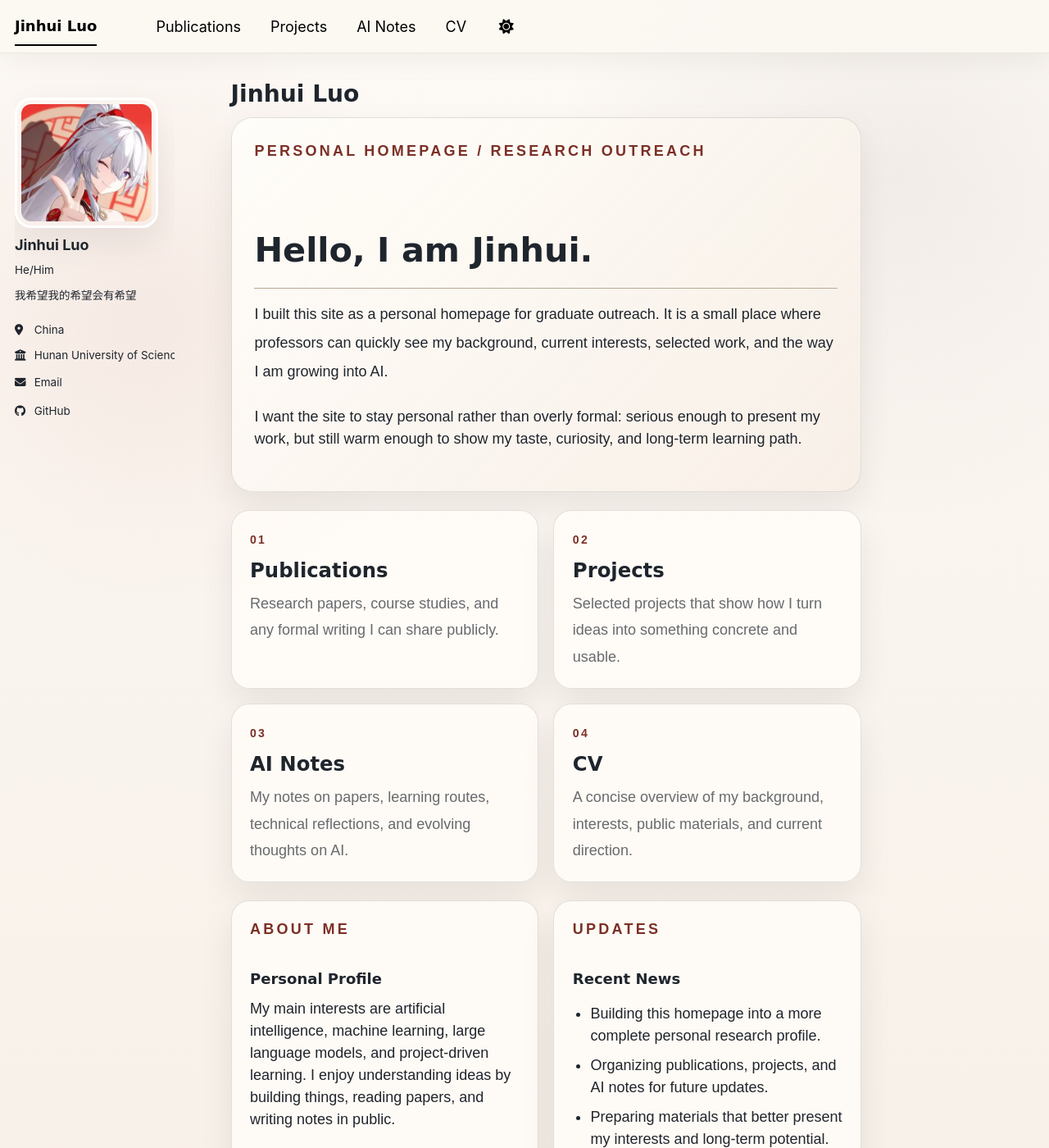
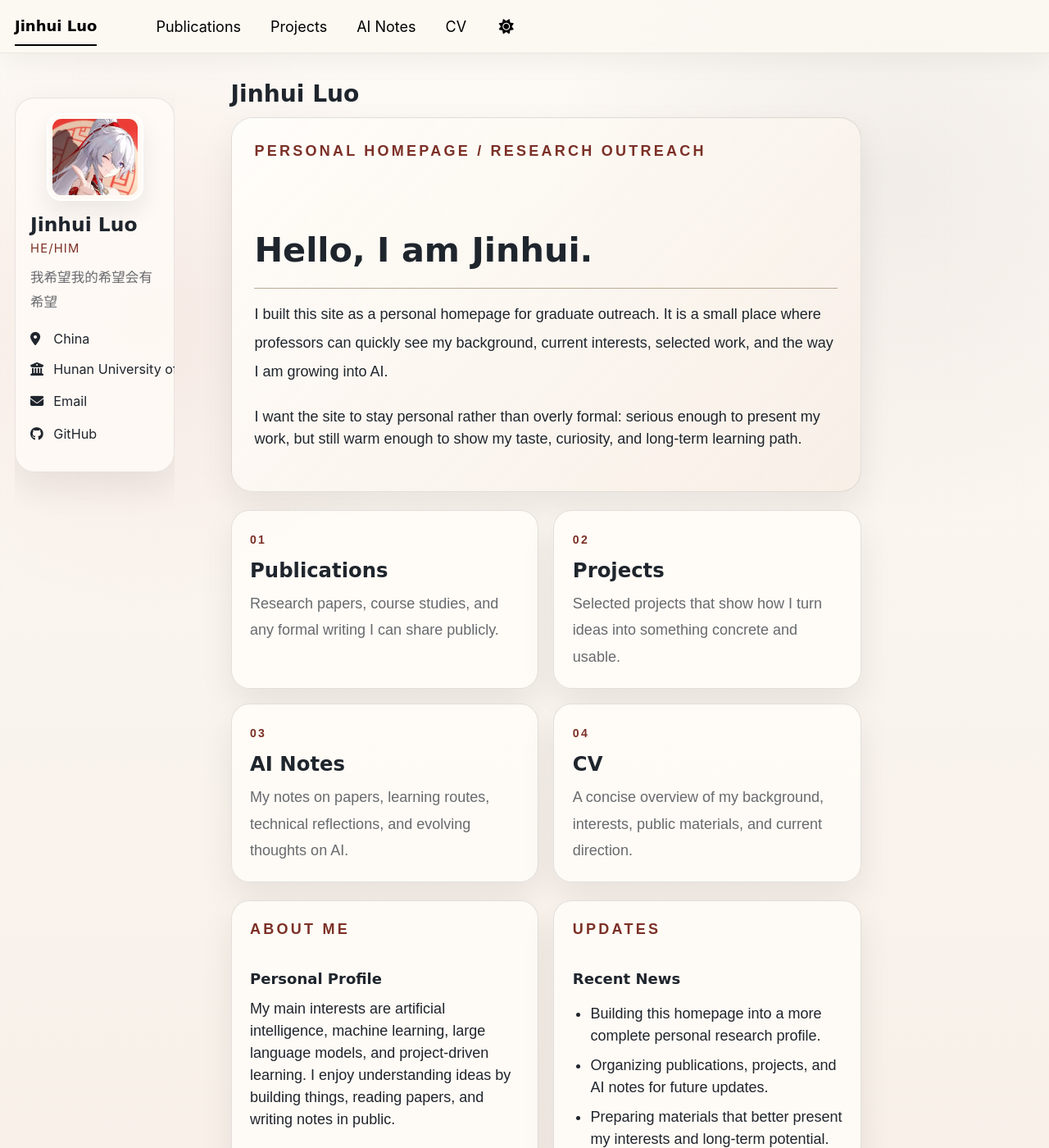
Before and after one commit to Jinhui524/Jinhui524.github.io, a Jekyll site: the page built from _pages/about.md, in a window 1280 px wide and 1400 px high. Shown: the whole window at 82% size. Built offline with Jekyll 4.4.1, drawn with Linux system fonts in a browser that asks for light colours; a script bundle is joined from its source files by our own code; library files that are not in the unit come from our copies.

Commit message:
update card

```diff
--- a/_includes/author-profile.html
+++ b/_includes/author-profile.html
@@ -4,7 +4,7 @@
   {% assign author = site.data.authors[page.author] %}{% else %}{% assign author = site.author %}
 {% endif %}
 
-<div itemscope itemtype="http://schema.org/Person">
+<div class="author-card" itemscope itemtype="http://schema.org/Person">
 
   <div class="author__avatar">
     {% if author.avatar contains "://" %}
--- a/_sass/layout/_outreach.scss
+++ b/_sass/layout/_outreach.scss
@@ -79,9 +79,9 @@ body::before {
 
 .author__avatar img,
 img.author__avatar {
-  border-radius: 20px;
-  border: 3px solid rgba(255, 255, 255, 0.92);
-  box-shadow: var(--outreach-shadow);
+  border-radius: 18px;
+  border: 2px solid rgba(255, 255, 255, 0.92);
+  box-shadow: 0 14px 28px rgba(26, 23, 20, 0.08);
 }
 
 .author__urls-wrapper .btn {
@@ -92,6 +92,89 @@ img.author__avatar {
 .author__desktop,
 .author__urls li {
   line-height: 1.8;
+}
+
+.sidebar .author-card {
+  padding: 1rem 1rem 1.15rem;
+  border-radius: 24px;
+  background: rgba(255, 251, 246, 0.86);
+  border: 1px solid rgba(31, 37, 45, 0.1);
+  box-shadow: var(--outreach-shadow);
+}
+
+.sidebar .author__avatar {
+  width: 100%;
+}
+
+.sidebar .author__avatar img,
+.sidebar img.author__avatar {
+  max-width: 118px;
+  width: 118px;
+  margin: 0 auto;
+  display: block;
+}
+
+.sidebar .author__content {
+  padding-left: 0;
+  padding-right: 0;
+  text-align: left;
+}
+
+.sidebar .author__name {
+  margin-top: 0.85rem;
+  margin-bottom: 0.25rem;
+  font-family: "Comic Sans MS", "Comic Sans", cursive;
+  font-size: 1.3rem;
+  line-height: 1.15;
+}
+
+.sidebar .author__pronouns {
+  margin-top: 0.2rem;
+  margin-bottom: 0.4rem;
+  color: var(--outreach-accent-deep);
+  font-size: 0.82rem;
+  letter-spacing: 0.08em;
+  text-transform: uppercase;
+}
+
+.sidebar .author__bio {
+  margin-top: 0.55rem;
+  margin-bottom: 0.85rem;
+  color: var(--outreach-muted);
+  font-size: 0.92rem;
+  line-height: 1.8;
+}
+
+.sidebar .author__urls-wrapper {
+  display: block;
+  margin-top: 0.2rem;
+  cursor: default;
+}
+
+.sidebar .author__urls {
+  display: block;
+  position: static;
+  margin-top: 0;
+  padding: 0;
+  border: 0;
+  border-radius: 0;
+  background: transparent;
+  box-shadow: none;
+}
+
+.sidebar .author__urls li {
+  margin-bottom: 0.42rem;
+  color: var(--outreach-ink);
+  font-size: 0.9rem;
+}
+
+.sidebar .author__urls li a {
+  color: var(--outreach-ink);
+  text-decoration: none;
+}
+
+.sidebar .author__urls li a:hover {
+  color: var(--outreach-accent);
 }
 
 .archive-note,
```
